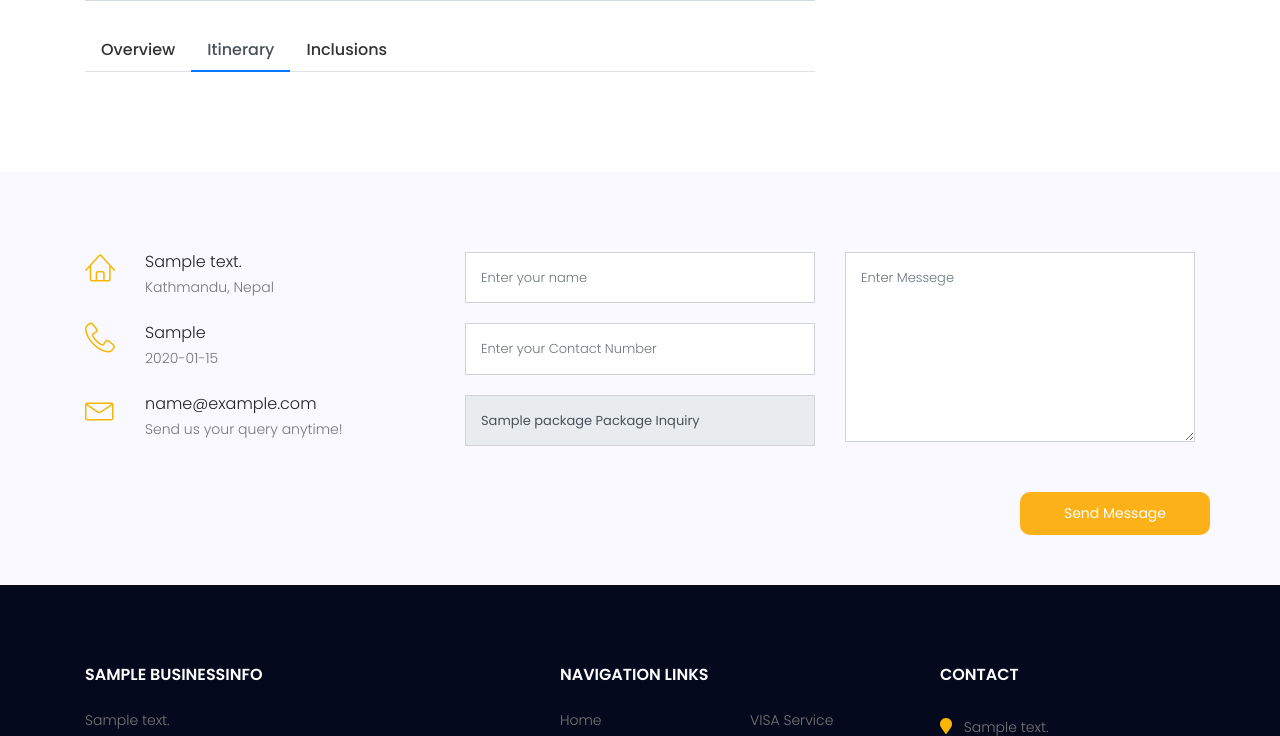
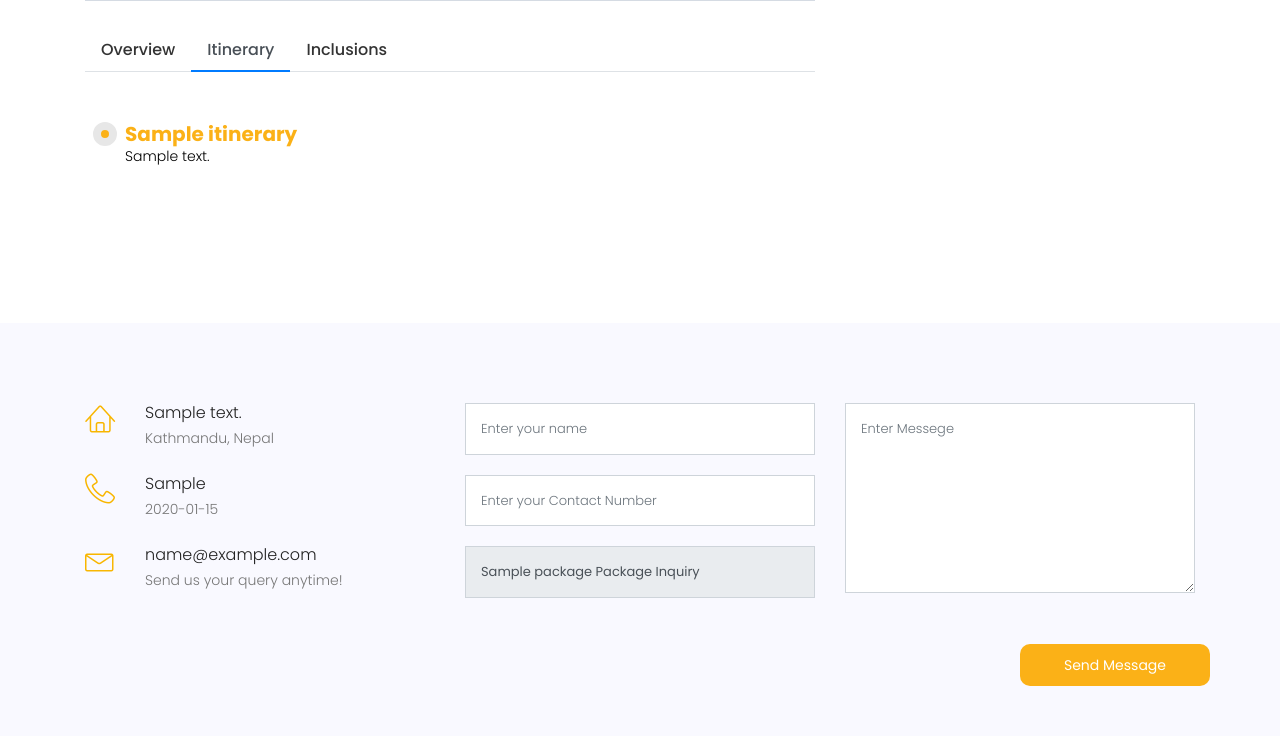
Before and after one commit to rr-prashant/flightmandu, a Django app: page /package/sample in a window 1280 px wide, after a click on "Itinerary". Shown: the part 1037-1773 px from the top of the page. Run offline with Django 5.2, Linux system fonts and the light colour scheme; tables that the repository leaves empty hold one stand-in row (values such as "Sample post"); grey boxes marked "Sample" are stand-in pictures; some libraries are stand-ins or nearby versions; some web fonts are replaced.

Commit message:
final commit w/o review

```diff
--- a/templates/Package_detail.html
+++ b/templates/Package_detail.html
@@ -22,9 +22,7 @@
     }
 
     /* Style the tab content */
-    .tab-content {
-        padding-top: 20px; /* Add space above tab content */
-    }
+
 
     .tab-pane {
         display: none; /* Hide tab pane by default */
@@ -87,6 +85,81 @@
 
           }
 
+          /* Itinerary */
+
+
+.itinarary-container {
+  background: #232931;
+  width: 540px;
+  height: auto;
+  margin: 0 auto;
+  position: relative;
+  padding: 0px;
+  box-shadow: 2px 5px 20px rgba(119, 119, 119, 0.5);
+}
+
+
+
+.rightbox {
+  padding: 0em 0rem 0em 0em;
+  height: 100%;
+}
+
+.rb-container {
+  width: 100%;
+  margin: auto;
+  display: block;
+  position: relative;
+}
+
+.rb-container ul.rb {
+  margin: 2.5em 0;
+  padding: 0;
+  display: inline-block;
+}
+
+.rb-container ul.rb li {
+  list-style: none;
+  margin: auto;
+  min-height: 50px;
+  border-left: 1px dashed #dadada;
+  padding: 0 0 50px 20px;
+  position: relative;
+}
+
+.rb-container ul.rb li:last-child {
+  border-left: 0;
+}
+
+.rb-container ul.rb li::before {
+  position: absolute;
+  left: -12px;
+  top: -1px;
+  content: " ";
+  border: 8px solid #e7e7e7;
+  border-radius: 500%;
+  background: #FBB117;
+  height: 24px;
+  width: 24px;
+  transition: all 500ms ease-in-out;
+}
+
+.rb-container ul.rb li:hover::before {
+  border-color: #FBB117;
+  transition: all 1000ms ease-in-out;
+}
+
+ul.rb li .timestamp {
+  color: #FBB117;
+  font-weight: bold;
+  position: relative;
+  width: 100%;
+  font-size: 20px;
+}
+
+.item-title {
+  color: #000;
+}
 
 
 </style>
@@ -152,16 +225,16 @@
                         </ul>
 
                         <!-- Tab panes -->
-                        <div class="tab-content mt-20" id="myTabContent">
+                        <div class="tab-content mt-3" id="myTabContent">
                             <div class="tab-pane fade show active" id="overview" role="tabpanel" aria-labelledby="overview-tab">
                                 <!-- Content for Overview tab -->
-                                <p style="margin-top: -10px; text-align: justify; color: #676767; line-height: 1.82em !important;">{{package.overview}}</p>
+                                <p style=" text-align: justify; color: #676767; line-height: 1.82em !important;">{{package.overview}}</p>
 
 
 
                                 {% if highlight %}
                                 <br>
-                                <div style="margin: 10px; margin-bottom: -20px;">
+                                <div style="margin: 10px; margin-top: -20px;  margin-bottom: -20px;">
                                     <h6 class="visa">Highlights</h6>
 
 									<ul class="unordered-list">
@@ -174,14 +247,38 @@
 
 
                             </div>
-                            <div class="tab-pane fade" id="itinerary" role="tabpanel" aria-labelledby="itinerary-tab" style="margin-bottom: -20px;">
+                            <div class="tab-pane fade ml-20 " id="itinerary" role="tabpanel" aria-labelledby="itinerary-tab" style="margin-bottom: -10px;">
                                 <!-- Content for Itinerary tab -->
+                                <div class="itinerary-container">
+
+
+
+                                    <div class="rightbox" style="margin-top: 5px; padding-top: 0;">
+                                      <div class="rb-container">
+                                        <ul class="rb">
+                                            {% if itinerary %}
+                                            {% for i in itinerary %}
+                                          <li class="rb-item" ng-repeat="itembx">
+                                            <div class="timestamp">
+                                              {{ i.title }}
+                                            </div>
+                                            <div class="item-title">{{ i.description }}</div>
+
+                                          </li>
+                                          {% endfor %}
+                                          {% endif %}
+
+                                        </ul>
+
+                                      </div>
+                                    </div>
+                                  </div>
 
 
                             </div>
                             <div class="tab-pane fade" id="inclusions" role="tabpanel" aria-labelledby="inclusions-tab" style="margin-bottom: -20px;">
                                 {% if inclusion %}
-                                <div style="margin: 10px; margin-top: -10px; ">
+                                <div style="margin: 10px; margin-top: -20px; margin-top: -10px; ">
                                     <h6 class="visa">Inclusions</h6>
 
 									<ul class="un-list">
--- a/templates/mainLayout.html
+++ b/templates/mainLayout.html
@@ -182,6 +182,7 @@
 		}
 
 
+
         #autocomplete-results {
             position: relative;
             list-style: none;
@@ -263,6 +264,11 @@
 		    #nav-menu-container{
 		        margin-top: 35px;
 		    }
+
+			.contact-button {
+				width: auto;
+				margin: 20px;
+			}
 		}
 
 
```
Also changed, not shown: passenger_wsgi.py (deleted, +0 -13 lines), templates/contact.html (+8 -5 lines), 2 other files.
